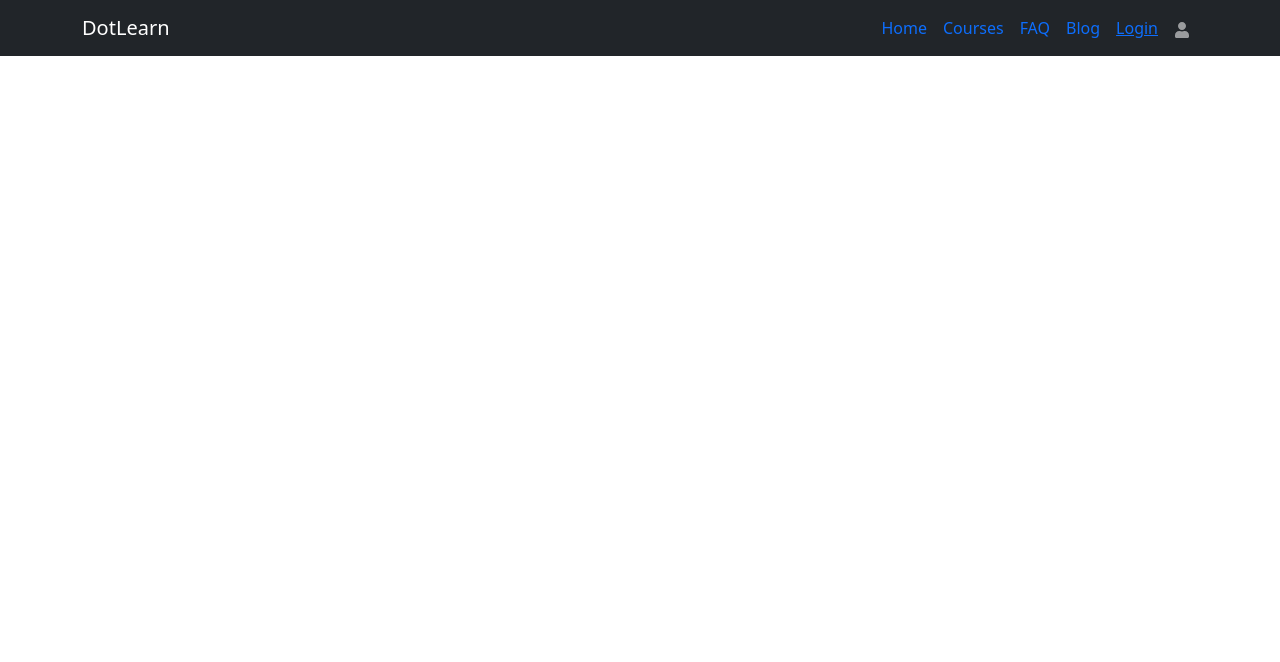
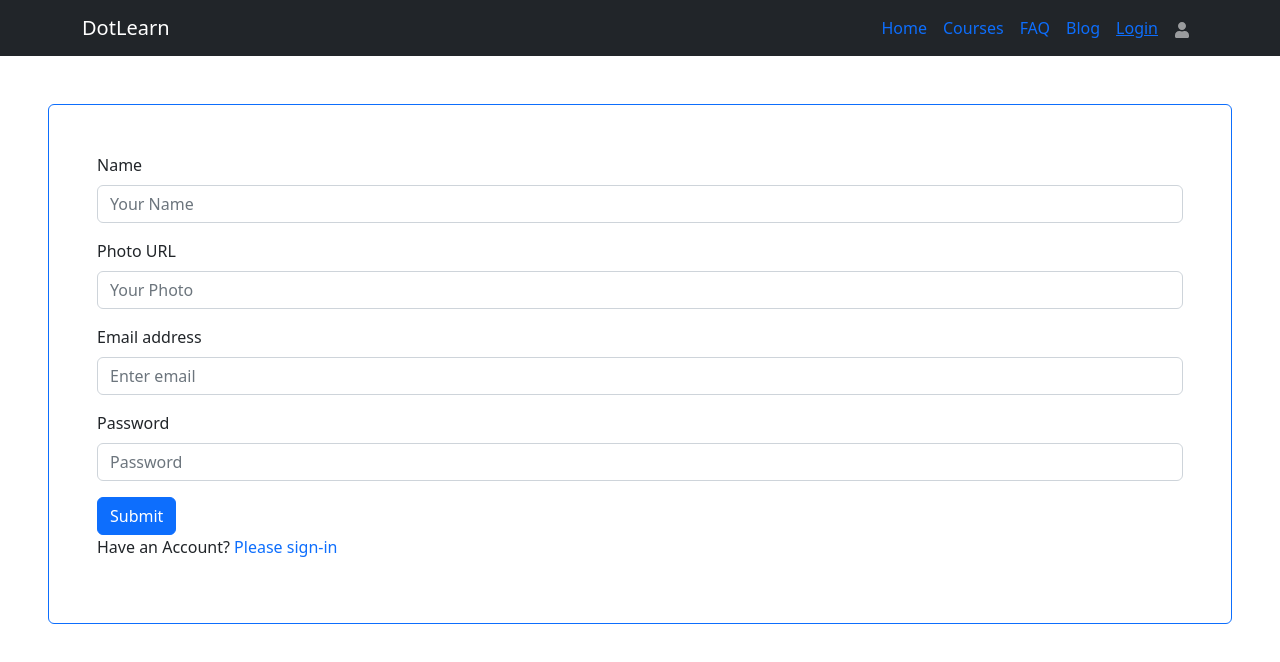
Before and after one commit to arpangupta555/dot-learn-client-client, a React (Create React App) app: page /register in a window 1280 px wide. Shown: the top 662 px of the page. Built offline with nearby package versions, Linux system fonts and the light colour scheme; no server answers.

Commit message:
fifth commit

```diff
--- a/src/App.js
+++ b/src/App.js
@@ -5,7 +5,7 @@ import { routes } from './Routes/Routes/Routes';
 
 function App() {
   return (
-    <div className="App">
+    <div >
       <RouterProvider router={routes}></RouterProvider>
     </div>
   );
--- a/src/components/Courses.js
+++ b/src/components/Courses.js
@@ -20,7 +20,7 @@ const Courses = () => {
 
 
     return (
-        <div>
+        <div className='mx-auto'>
             <h1> this is Courses: {categories.length}</h1>
 
             <div>
--- a/src/components/Login.js
+++ b/src/components/Login.js
@@ -1,12 +1,33 @@
-import { Button } from 'react-bootstrap';
+import { Button, Nav } from 'react-bootstrap';
 import { GoogleAuthProvider } from 'firebase/auth';
 import React from 'react';
 import { useContext } from 'react';
 import { ButtonGroup } from 'react-bootstrap';
 import Authprovider, { AuthContext } from '../context/Authprovider/Authprovider';
 import Form from 'react-bootstrap/Form';
+import Stack from 'react-bootstrap/Stack';
+import { Link } from 'react-router-dom';
+const Login = () => {
 
-const Login = () => {
+    const { signIn } = useContext(AuthContext);
+
+    const handleSubmit = event => {
+        event.preventDefault();
+        const form = event.target;
+        const email = form.email.value;
+        const password = form.password.value;
+        signIn(email, password)
+            .then(result => {
+                const user = result.user;
+                console.log(user);
+                form.reset()
+
+            })
+            .catch(error => console.error(error))
+
+
+
+    }
 
     const { providerLogin } = useContext(AuthContext);
 
@@ -17,35 +38,42 @@ const Login = () => {
         providerLogin(googleProvider)
             .then(result => {
                 const user = result.user;
-                console.log(user)
+                console.log(user);
+
 
             })
             .catch(error => console.error(error))
     }
 
     return (
-        <div>
-            <Form>
+        <div >
+            <Form onSubmit={handleSubmit} className='mx-5 my-5 border border-primary p-5 rounded ' >
                 <Form.Group className="mb-3" controlId="formBasicEmail">
                     <Form.Label>Email address</Form.Label>
-                    <Form.Control type="email" placeholder="Enter email" />
+                    <Form.Control name="email" type="email" placeholder="Enter email" required />
+
+                </Form.Group>
+
+                <Form.Group className="mb-3" controlId="formBasicPassword">
+                    <Form.Label>Password</Form.Label>
+                    <Form.Control name="password" type="password" placeholder="Password" required />
+                </Form.Group>
+                <Button variant="primary" type="submit">
+                    Submit
+                </Button>
+                <Form.Group className="mb-3" controlId="formBasicCheckbox">
                     <Form.Text className="text-muted">
                         We'll never share your email with anyone else.
                     </Form.Text>
                 </Form.Group>
+                <p>New in this site  <Link to='/register' style={{ textDecoration: 'none' }} >Register Here</Link></p>
+            </Form>
 
-                <Form.Group className="mb-3" controlId="formBasicPassword">
-                    <Form.Label>Password</Form.Label>
-                    <Form.Control type="password" placeholder="Password" />
-                </Form.Group>
-                <Form.Group className="mb-3" controlId="formBasicCheckbox">
-                    <Form.Check type="checkbox" label="Check me out" />
-                </Form.Group>
-                <Button variant="primary" type="submit">
-                    Submit
-                </Button>
-            </Form>
-            <button onClick={handleGoogleSignIn}>Google Sign in</button>
+
+            <Stack gap={2} className="col-md-5 mx-auto">
+                <Button onClick={handleGoogleSignIn} variant="secondary">Sign-in With Google</Button>
+                <Button variant="secondary">Cancel</Button>
+            </Stack>
         </div>
     );
 };
--- a/src/components/Register.js
+++ b/src/components/Register.js
@@ -1,10 +1,69 @@
 import React from 'react';
+import { useContext } from 'react';
+import { Button } from 'react-bootstrap';
+import Form from 'react-bootstrap/Form';
+import { Link } from 'react-router-dom';
+import { AuthContext } from '../context/Authprovider/Authprovider';
+
+
 
 const Register = () => {
+    const { createUser } = useContext(AuthContext);
+    const handleSubmit = event => {
+
+
+
+        event.preventDefault();
+        const form = event.target;
+        const name = form.name.value;
+        const photoURL = form.photoURL.value;
+        const email = form.email.value;
+        const password = form.password.value;
+
+        console.log(name, photoURL, email, password)
+
+        createUser(email, password)
+            .then(result => {
+                const user = result.user;
+                console.log(user);
+                form.reset()
+
+            })
+
+            .catch(e => console.error(e))
+
+    }
+
     return (
-        <div>
+        <Form onSubmit={handleSubmit} className='mx-5 my-5 border border-primary p-5 rounded ' >
+            <Form.Group className="mb-3" controlId="formBasicEmail">
+                <Form.Label>Name</Form.Label>
+                <Form.Control name="name" type="name" placeholder="Your Name" />
 
-        </div>
+            </Form.Group>
+            <Form.Group className="mb-3" controlId="formBasicEmail">
+                <Form.Label>Photo URL</Form.Label>
+                <Form.Control name="photoURL" type="text" placeholder="Your Photo" />
+
+            </Form.Group>
+            <Form.Group className="mb-3" controlId="formBasicEmail">
+                <Form.Label>Email address</Form.Label>
+                <Form.Control name="email" type="email" placeholder="Enter email" required />
+
+            </Form.Group>
+
+            <Form.Group className="mb-3" controlId="formBasicPassword">
+                <Form.Label>Password</Form.Label>
+                <Form.Control name="password" type="password" placeholder="Password" required />
+            </Form.Group>
+            <Button variant="primary" type="submit">
+                Submit
+            </Button>
+
+            <p>Have an Account? <Link to='/login' style={{ textDecoration: 'none' }} >Please sign-in</Link></p>
+
+
+        </Form>
     );
 };
 
--- a/src/context/Authprovider/Authprovider.js
+++ b/src/context/Authprovider/Authprovider.js
@@ -1,6 +1,6 @@
 import React from 'react';
 import { createContext } from 'react';
-import { getAuth, onAuthStateChanged, signInWithPopup, signOut } from 'firebase/auth'
+import { createUserWithEmailAndPassword, getAuth, onAuthStateChanged, signInWithEmailAndPassword, signInWithPopup, signOut } from 'firebase/auth'
 import app from '../../firebase/firebase.config';
 import { useState } from 'react';
 import { useEffect } from 'react';
@@ -17,6 +17,17 @@ const Authprovider = ({ children }) => {
     const providerLogin = (provider) => {
         return signInWithPopup(auth, provider)
     }
+
+    const createUser = (email, password) => {
+        return createUserWithEmailAndPassword(auth, email, password)
+
+    }
+    const signIn = (email, password) => {
+        return signInWithEmailAndPassword(auth, email, password)
+
+    }
+
+
 
     const logOut = () => {
         return signOut(auth);
@@ -35,7 +46,7 @@ const Authprovider = ({ children }) => {
 
     })
 
-    const authInfo = { user, providerLogin, logOut }
+    const authInfo = { user, signIn, providerLogin, logOut, createUser }
     return (
 
         <AuthContext.Provider value={authInfo}>
```
Also changed, not shown: src/components/Header.js (+1 -1 lines).
